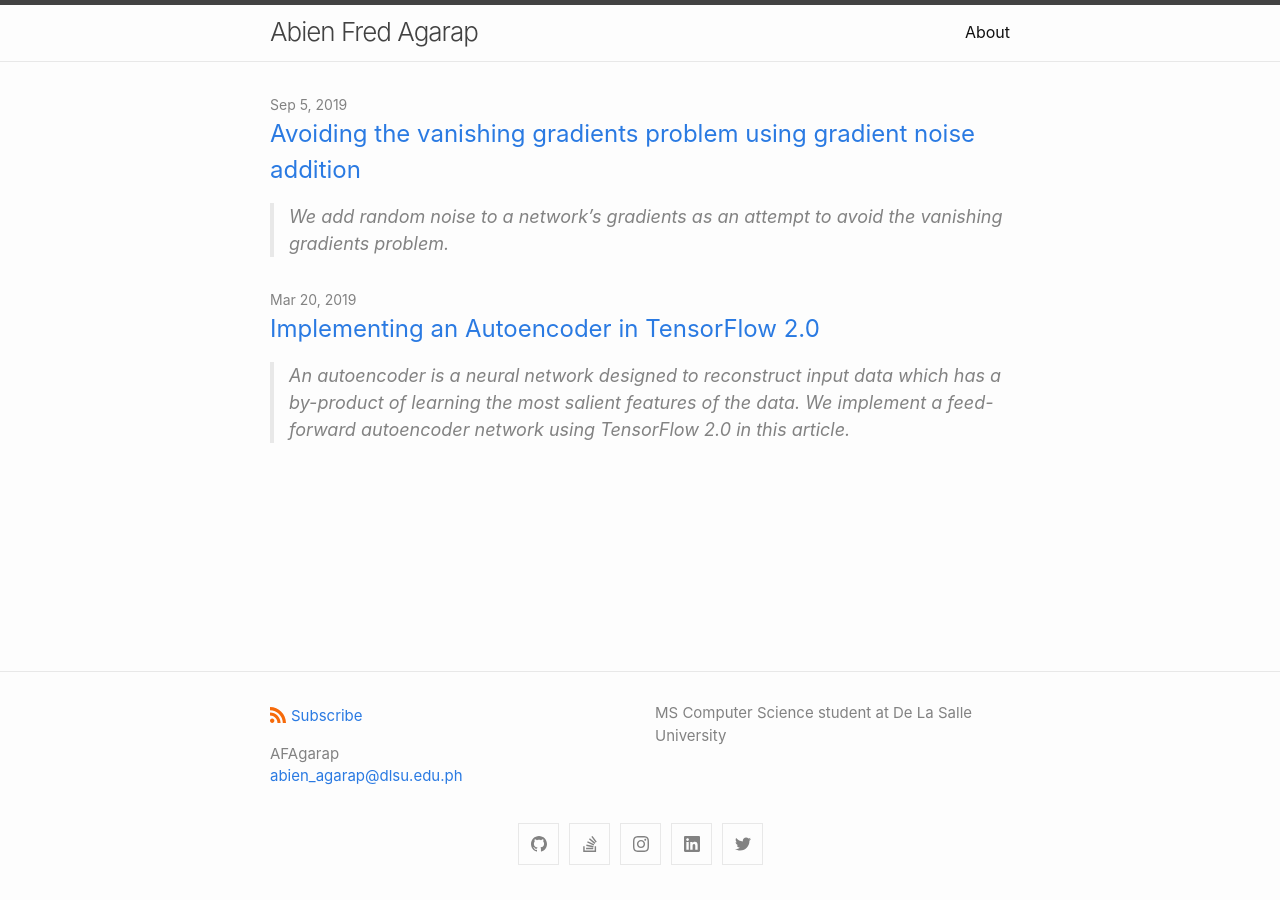
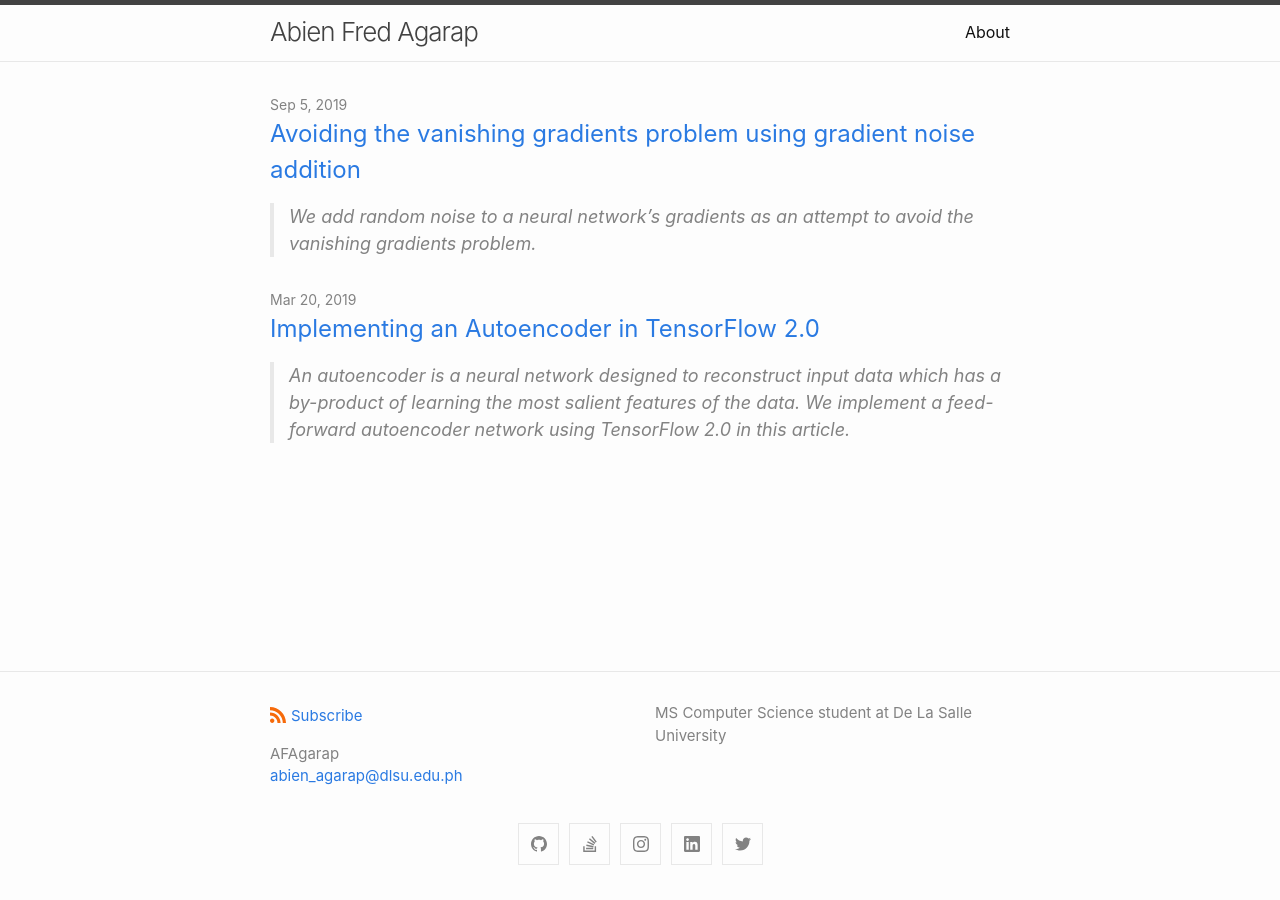
Before and after one commit to AFAgarap/AFAgarap.github.io, a Jekyll site: the page built from index.md, in a window 1280 px wide. Built offline with Jekyll 4.4.1, drawn with Linux system fonts in a browser that asks for light colours.

Commit message:
docs: fix excerpt for vanishing gradients post

```diff
--- a/_posts/2019-09-05-avoiding-vanishing-gradients.md
+++ b/_posts/2019-09-05-avoiding-vanishing-gradients.md
@@ -4,7 +4,7 @@ title: "Avoiding the vanishing gradients problem using gradient noise addition"
 date: 2019-09-05
 ---
 
-> We add random noise to a network's gradients as an attempt to avoid the vanishing gradients problem.
+> We add random noise to a neural network's gradients as an attempt to avoid the vanishing gradients problem.
 
 ## Introduction
 
```
